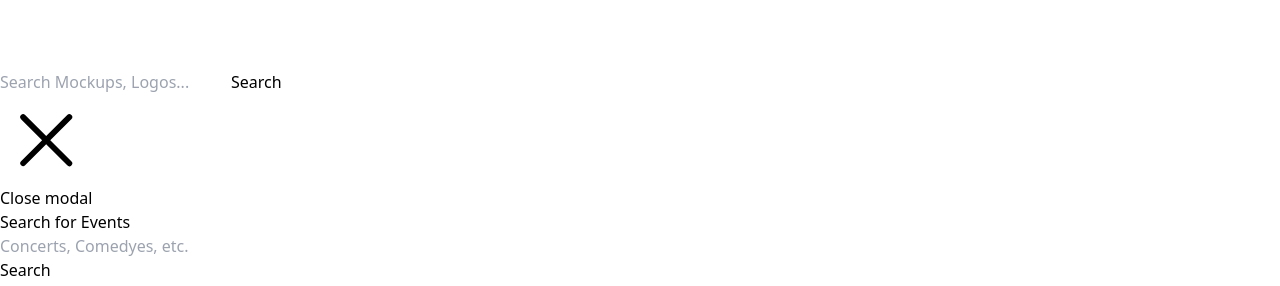
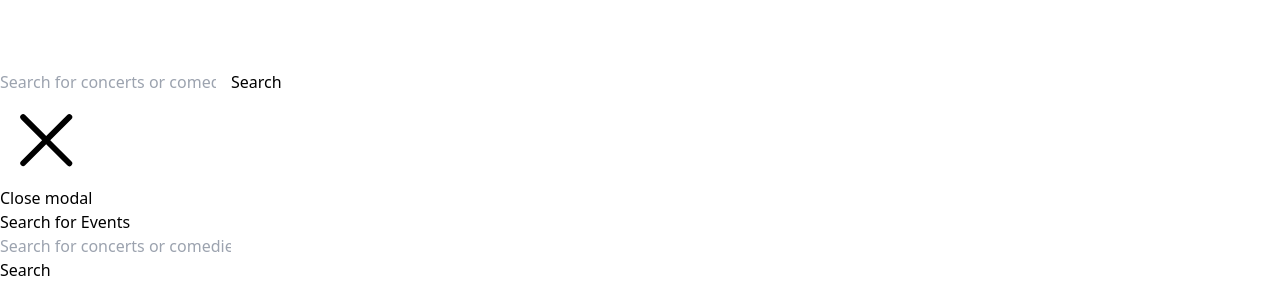
Before and after one commit to mitkapanarin/ticket-sales-app, a React (Vite) app in the folder frontend/: page / in a window 1280 px wide. Shown: the part 6546-6832 px from the top of the page. Built offline with nearby package versions, Linux system fonts and the light colour scheme.

Commit message:
searchBar added

```diff
--- a/frontend/src/components/SearchBar/SearchBar.tsx
+++ b/frontend/src/components/SearchBar/SearchBar.tsx
@@ -32,7 +32,7 @@ const SearchBar = () => {
             type="search"
             id="default-search"
             className="block w-full p-4 pl-10 text-sm text-gray-900 border border-gray-300 rounded-lg bg-gray-50 focus:ring-blue-500 focus:border-blue-500 dark:bg-gray-700 dark:border-gray-600 dark:placeholder-gray-400 dark:text-white dark:focus:ring-blue-500 dark:focus:border-blue-500"
-            placeholder="Search Mockups, Logos..."
+            placeholder="Search for concerts or comedies..."
           />
           <button
             type="button"
@@ -69,7 +69,7 @@ const SearchBar = () => {
                 <InputField
                   label=""
                   name="search"
-                  placeholder="Concerts, Comedyes, etc."
+                  placeholder="Search for concerts or comedies..."
                   type="text"
                   onChange={(e) => setSearch(e.target.value)}
                   value={search}
```
Also changed, not shown: 1 other file (tests, documents, lock files or other folders).
